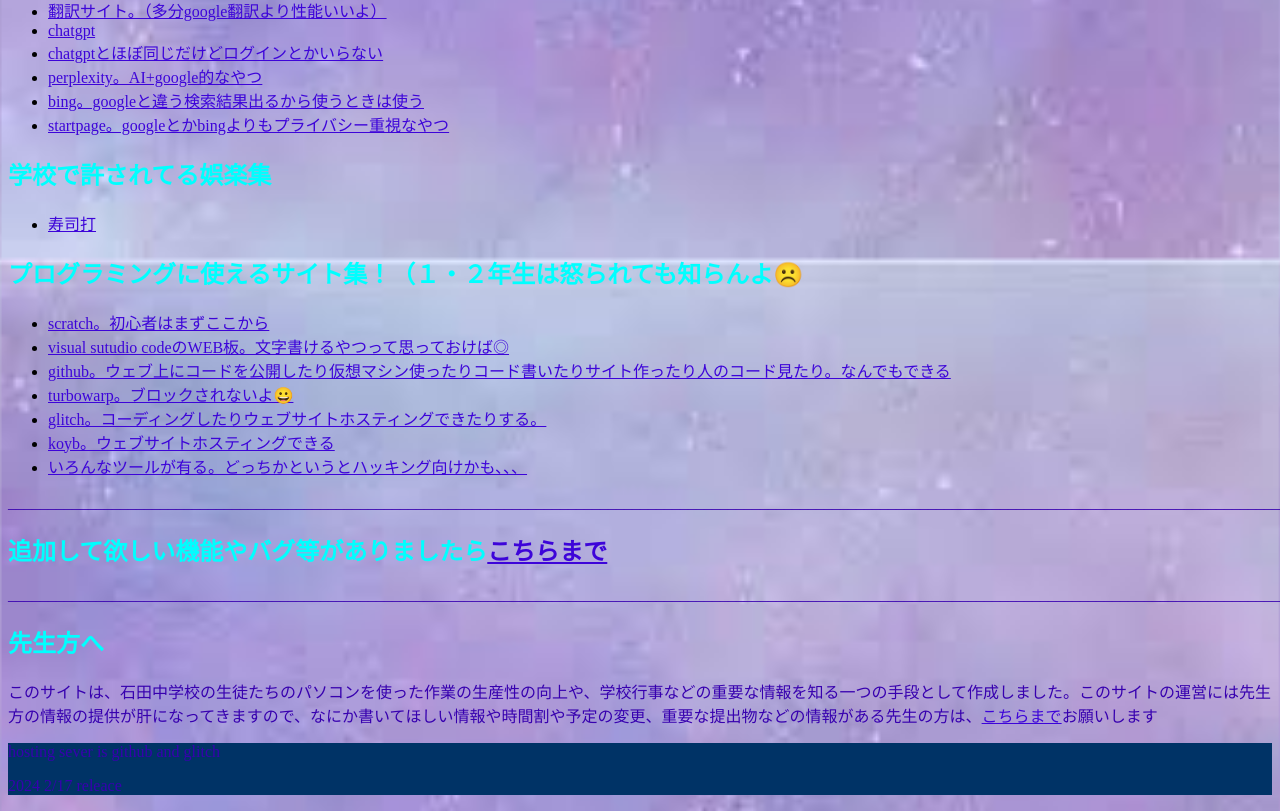
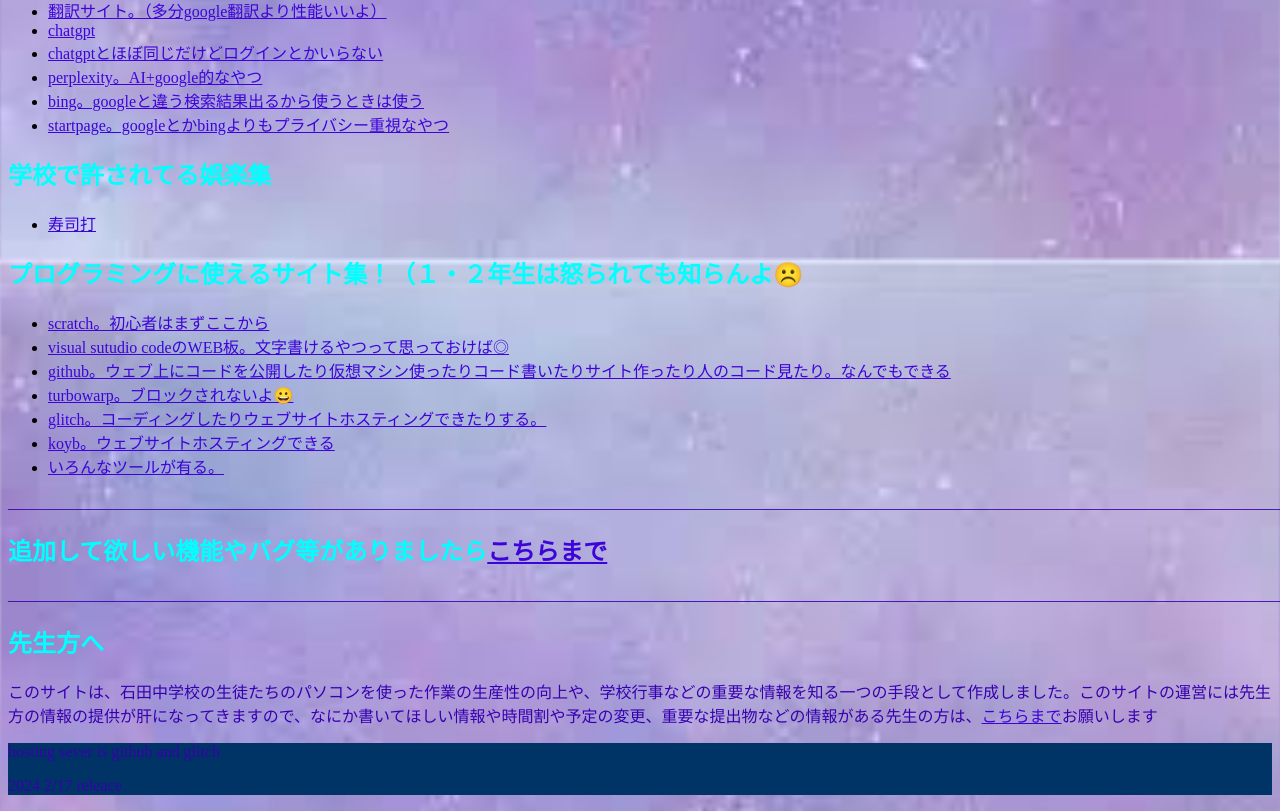
Before and after one commit to ISHIDA-ISD/ishida-student, a plain HTML site: page index.html in a window 1280 px wide. Shown: the part 639-1450 px from the top of the page. Drawn offline with Linux system fonts and the light colour scheme.

Commit message:
Update index.html

```diff
--- a/index.html
+++ b/index.html
@@ -70,7 +70,7 @@
                 <li><a href="https://lll69.github.io/turbo-warp-scratch-gui/editor.html">turbowarp。ブロックされないよ😀</a></li>
                 <li><a href="https://glitch.com">glitch。コーディングしたりウェブサイトホスティングできたりする。</a></li>
                 <li><a href="https://app.koyeb.com://">koyb。ウェブサイトホスティングできる</a></li>
-                <li><a href="https://www.activetk.jp/home">いろんなツールが有る。どっちかというとハッキング向けかも、、、</a></li>
+                <li><a href="https://www.activetk.jp/home">いろんなツールが有る。</a></li>
             </ul>
             <p>___________________________________________________________________________________________________________________________________________________________________________________________________________________________________________________________________________</p>
 
```
